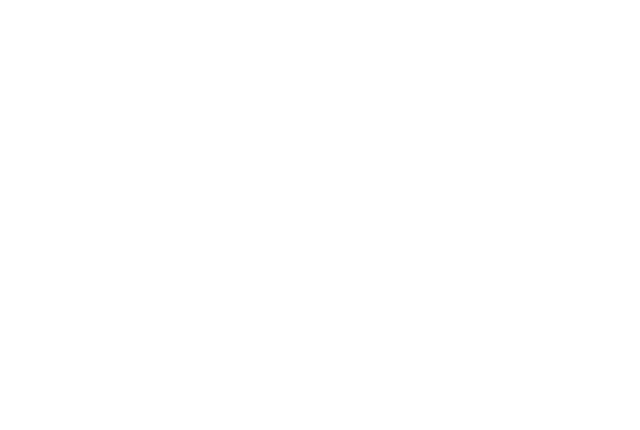
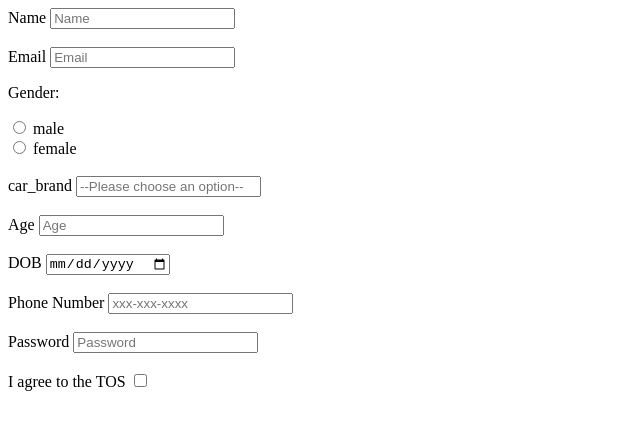
Before and after one commit to acciojob/signup-form-car-vaibhav1412, a website: page main.html in a window 1280 px wide. Shown: the whole page, without its empty margins (0-640 px from the left). Drawn offline with Linux system fonts and the light colour scheme.

Commit message:
created a submission

```diff
--- a/main.html
+++ b/main.html
@@ -1,16 +1,35 @@
 <!DOCTYPE html>
-
-<html>
-
+<html lang="en">
 <head>
-	<link rel="stylesheet" href="styles.css">
+    <meta charset="UTF-8">
+    <meta name="viewport" content="width=device-width, initial-scale=1.0">
+    <title>HTML Signup Form </title>
 </head>
-
 <body>
-	<!-- the entire body must be written by student -->
-    <script type="text/javascript" src="./script.js">
-</script>
-
+    <form action="submit_form" method="post">
+      <label for="name">Name</label>
+      <input type="text" id="name" name="name" placeholder="Name" required>
+      <br><br>
+      <label for="email">Email</label>
+      <input type="email" id="email" name="email" placeholder="Email" required>
+      <br>
+      <p>Gender:</p>
+      <input type="radio" id="gender_m" name="gender" required>
+      <label for="male">male</label><br>
+      <input type="radio" id="gender_f" name="gender" required>
+      <label for="female">female</label><br><br>
+      <label for="car_brand">car_brand</label>
+      <input type="select" id="car" placeholder="--Please choose an option--" required><br><br>
+      <label for="age">Age</label>
+      <input type="number" id="age" placeholder="Age" required><br><br>
+      <label for="dob">DOB</label>
+      <input type="date" id="dob" required> <br><br>
+      <label for="tel">Phone Number</label>
+      <input type="tel" id="tel" placeholder="xxx-xxx-xxxx"><br><br>
+      <label for="password">Password</label>
+      <input type="password" id="password" placeholder="Password" required><br><br>
+      <label for="tos">I agree to the TOS</label>
+      <input type="checkbox" id="tos" required>
+    </form>
 </body>
-
 </html>
```
